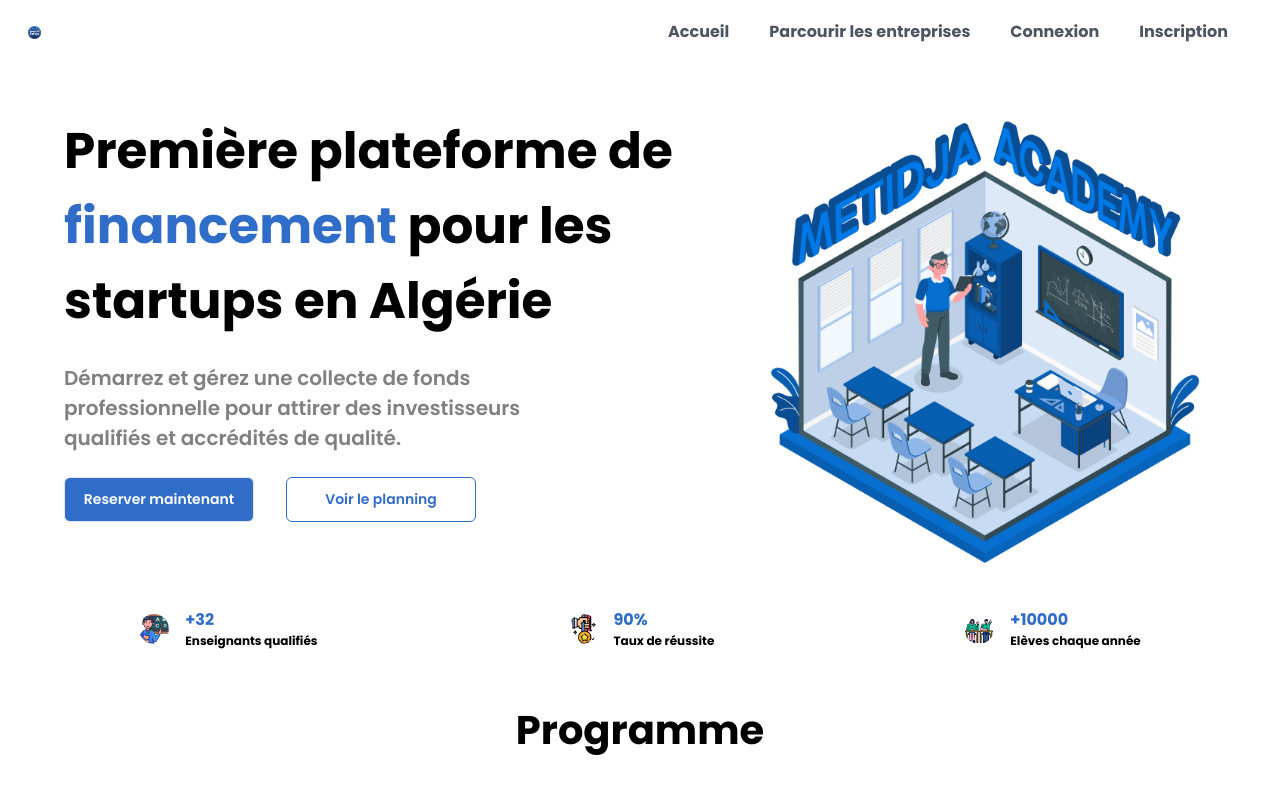
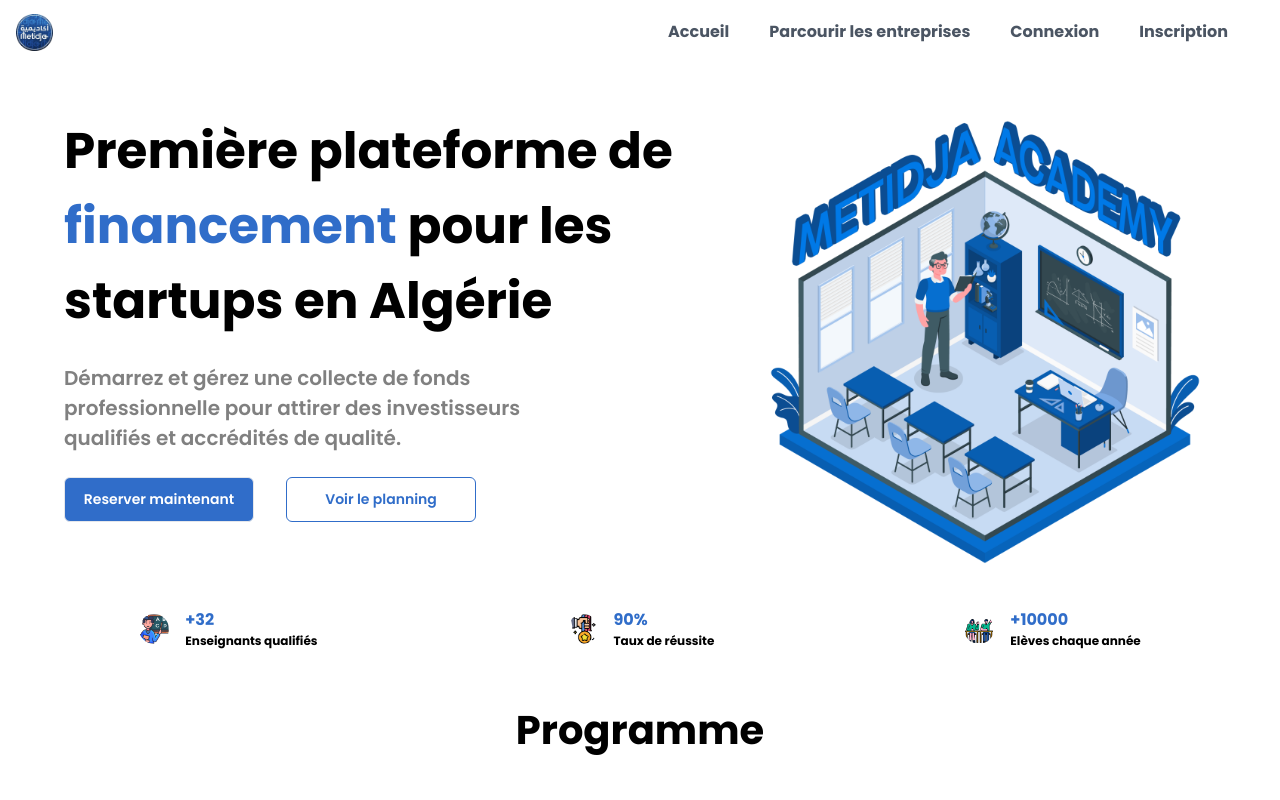
Before and after one commit to wassim-mouloud/metidja, a React (Create React App) app: page / in a window 1280 px wide. Shown: the top 800 px of the page. Built offline with nearby package versions, Linux system fonts and the light colour scheme.

Commit message:
fixing logo

```diff
--- a/src/components/Navbar.jsx
+++ b/src/components/Navbar.jsx
@@ -6,7 +6,7 @@
 
   return (
     <div className='relative h-[8vh] w-screen bg-white flex p-5 lg:p-3 justify-between items-center' >
-        <img className='h-[45px] z-[99] p-4' src="./images/logo.png" alt="" />
+        <img className='h-[45px] z-[99] p-1' src="./images/logo.png" alt="" />
         <div className={`flex flex-col gap-1 w-[30px] cursor-pointer lg:hidden z-[99]`} onClick={()=> setOpenNav(!openNav)}>
             <span className={`h-[3px]  bg-[#306DC9] rounded-[5px] transition-all ${openNav?'rotate-45 translate-y-[7px] ':''}`} ></span>
             <span className={`h-[3px]  bg-[#306DC9] rounded-[5px] transition-all ${openNav?"opacity-0":''}`} ></span>
```
